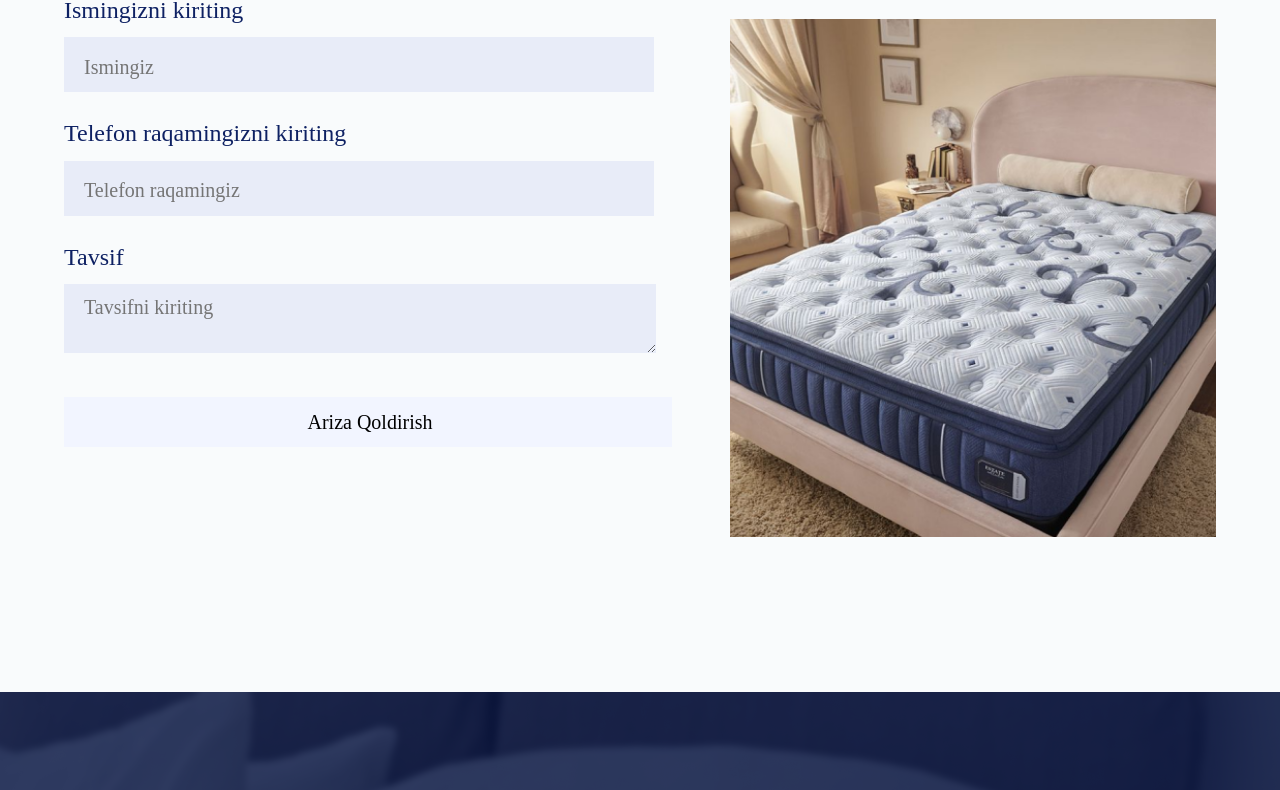
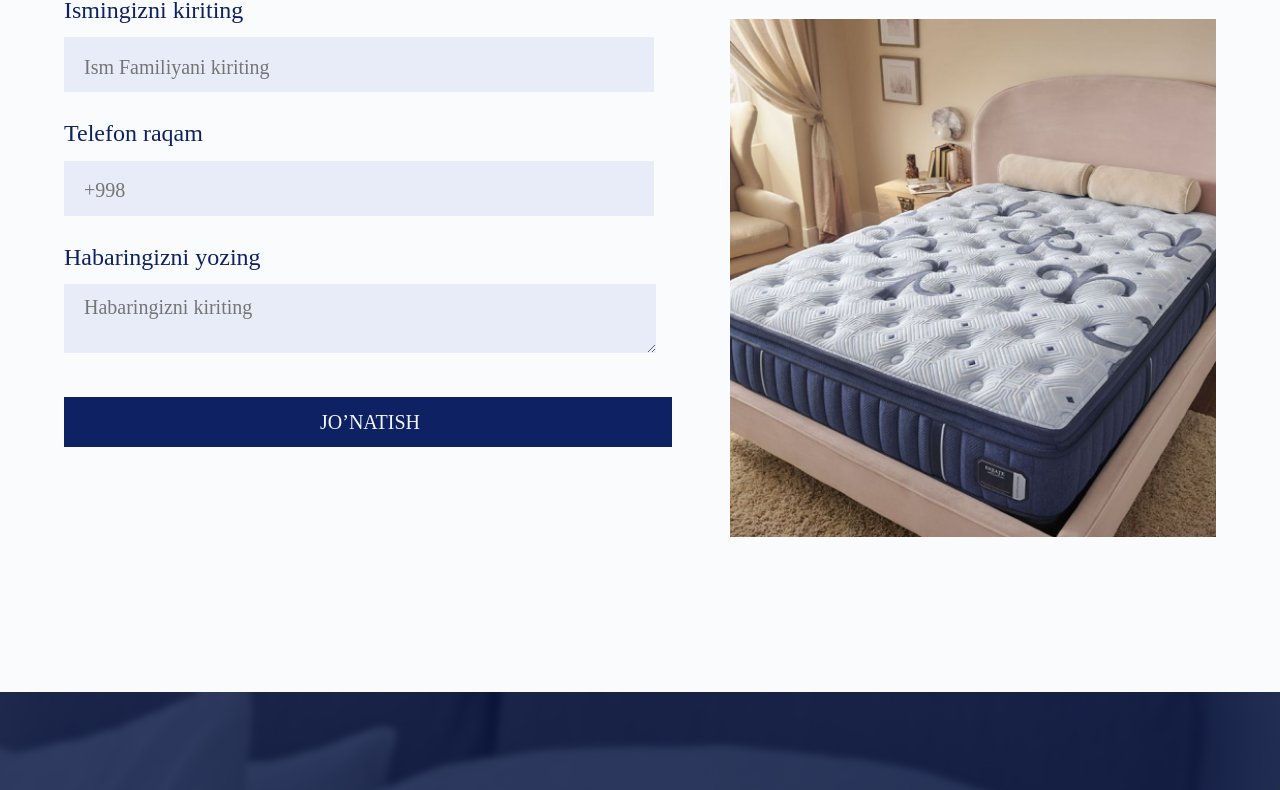
Before and after one commit to isomakoo/Matras, a React (Vite) app: page /contact in a window 1280 px wide. Shown: the part 946-1736 px from the top of the page. Built offline with nearby package versions, Linux system fonts and the light colour scheme; a web font is replaced by a local one.

Commit message:
bazi kamchiliklari turilandi

```diff
--- a/src/About/About.css
+++ b/src/About/About.css
@@ -90,10 +90,9 @@
 }
 .aboutmain-container {
   width: 1200px;
-  height: 780px;
+  height: 650px;
   margin: 0 auto;
   position: relative;
-  top: 10px;
   display: flex;
   justify-content: space-between;
   align-items: center;
@@ -322,7 +321,7 @@
 }
 .aboutmain-images{
   position: relative;
-  top: 80px;
+  top: 50px;
  width: 100%;
  height: 400px;
 }
--- a/src/Contact/Contact.css
+++ b/src/Contact/Contact.css
@@ -78,11 +78,11 @@
   font-size: 20px;
   font-weight: 300;
   line-height: 36.13px;
- color: rgba(0, 0, 0, 1);
+  color: rgba(242, 245, 255, 1);
   text-align: center;
   text-underline-position: from-font;
   text-decoration-skip-ink: none;
-  background: rgba(242, 245, 255, 1);
+  background: rgba(14, 33, 99, 1);
   opacity: 0px;
   margin-top: 40px;
 }
--- a/src/Contact/Contacthero.jsx
+++ b/src/Contact/Contacthero.jsx
@@ -78,36 +78,36 @@ function Contacthero() {
               className='contact-inp'
               id="name"
               name="name"
-              placeholder="Ismingiz"
+              placeholder="Ism Familiyani kiriting"
               value={formData.name}
               onChange={handleChange}
               required
             /> <br />
 
-            <label htmlFor="phone" className='contact-label'>Telefon raqamingizni kiriting</label>
+            <label htmlFor="phone" className='contact-label'>Telefon raqam</label>
             <input
               type="tel"
               className='contact-inp'
               id="phone"
               name="phone"
-              placeholder="Telefon raqamingiz"
+              placeholder="+998"
               value={formData.phone}
               onChange={handleChange}
               required
             /> <br />
 
-            <label htmlFor="description" className='contact-label'>Tavsif</label> <br />
+            <label htmlFor="description" className='contact-label'>Habaringizni yozing</label> <br />
             <textarea
               className='contact-inpus'
               id="description"
               name="description"
-              placeholder="Tavsifni kiriting"
+              placeholder="Habaringizni kiriting"
               value={formData.description}
               onChange={handleChange}
               required
             /> <br />
 
-            <button type="submit" className='contact-btn'>Ariza Qoldirish</button>
+            <button type="submit" className='contact-btn'>JO’NATISH</button>
           </form>
 
           <img src={contactimg} alt="matras" width={486} height={619} className='contact-img' />
--- a/src/Footer/Footer.css
+++ b/src/Footer/Footer.css
@@ -73,6 +73,9 @@ left: 30px;
     position: relative;
     top: 10px;
     left: 40px;
+    }
+    .footer-link-text{
+      text-align: center;
     }
     .footer-listes{
       width: 300px;
--- a/src/Header/Header.css
+++ b/src/Header/Header.css
@@ -57,7 +57,7 @@ color: brown;
   display: flex;
   align-items: center;
   cursor: pointer;
-  width: 128px;
+  width: 68px;
   padding: 4px 12px 4px 12px;
   color: white;
   height: 30px;
@@ -76,7 +76,7 @@ color: brown;
   left: 0;
   background: rgba(14, 33, 99, 1);
   border: 1px solid #ccc;
-  width: 150px;
+  width: 90px;
   z-index: 10;
 }
 
--- a/src/Matras/Matras.jsx
+++ b/src/Matras/Matras.jsx
@@ -13,8 +13,8 @@ function Matras() {
         <Header/>
         <Navbar/>
         <Main/>
-        {/* <Section/> */}
-        {/* <Content/> */}
+        <Section/>
+        <Content/>
          <Footer/>
     </div>
   )
--- a/src/Navbar/Navbar.css
+++ b/src/Navbar/Navbar.css
@@ -25,7 +25,6 @@
 .Navbar-container {
   width: 1260px;
   position: relative;
-  top: 120px;
   gap: 32px;
   text-align: left;
   opacity: 0px;
```
